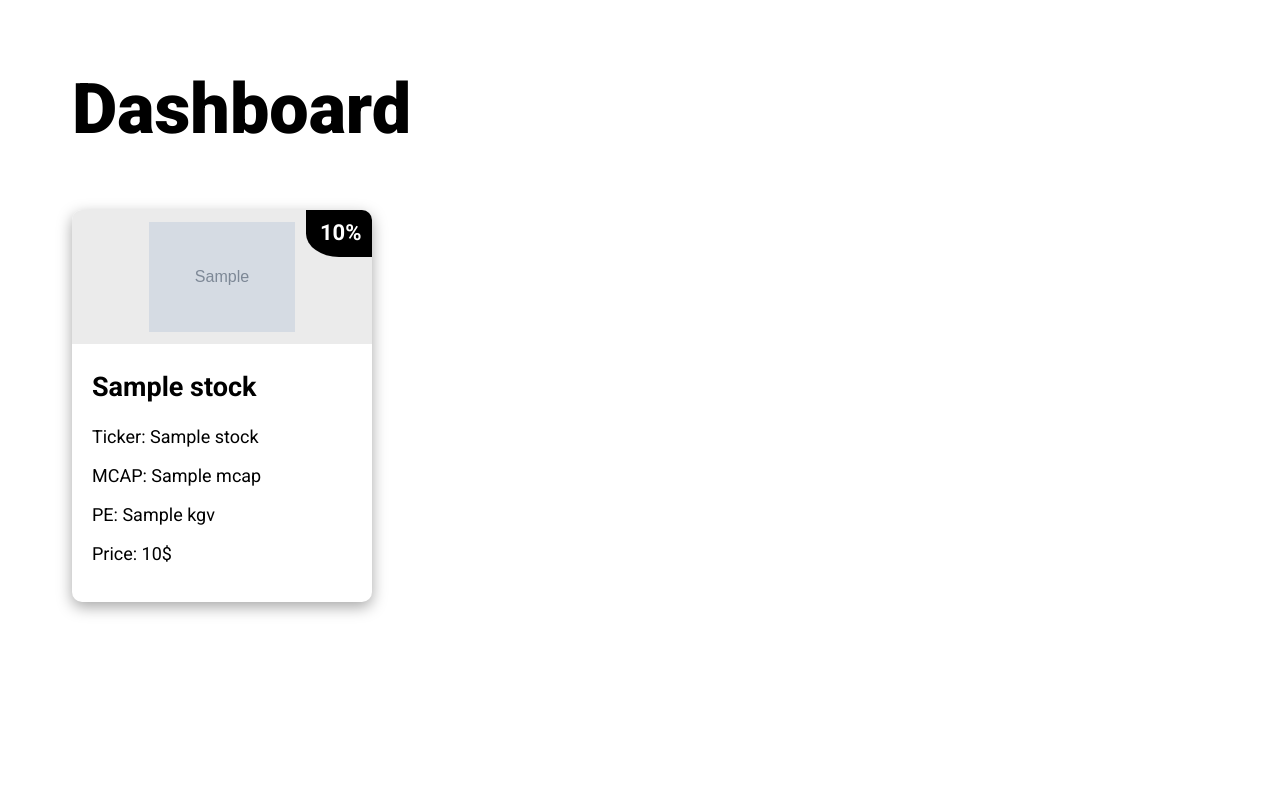
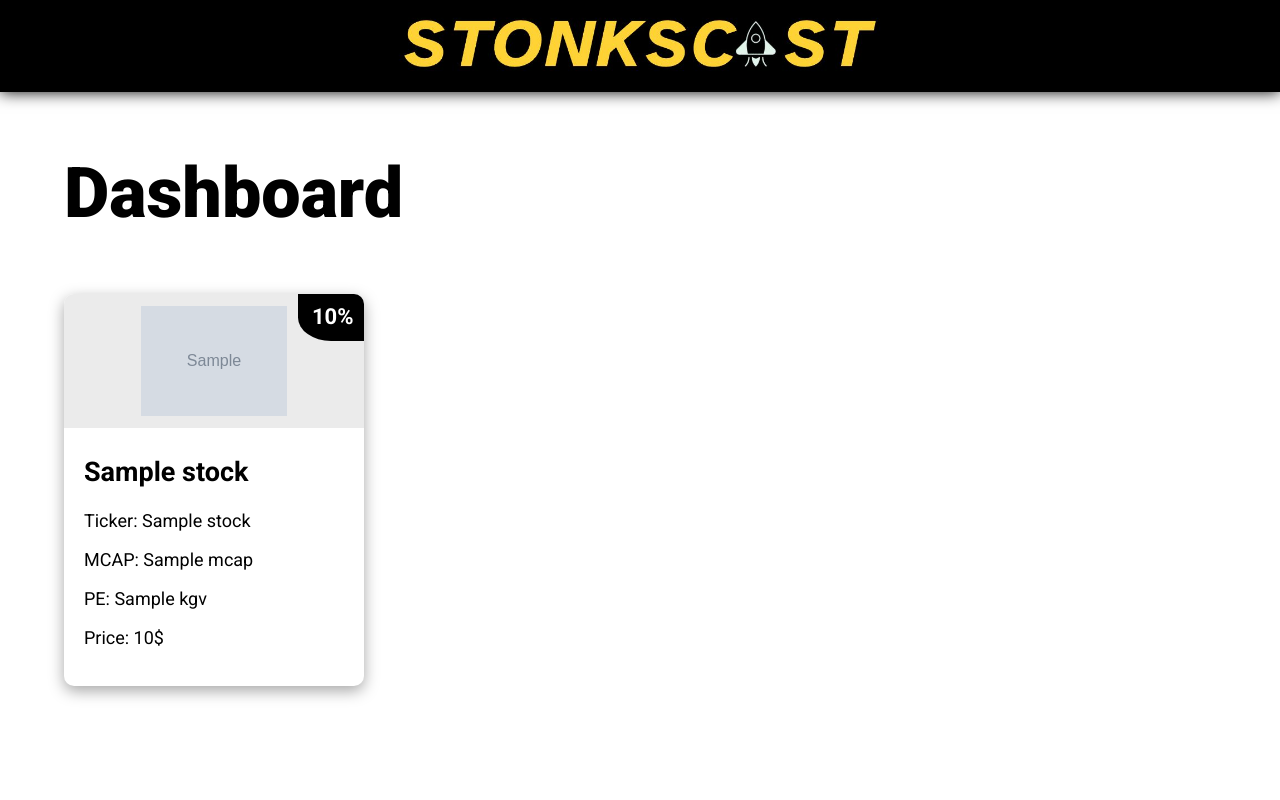
Before and after one commit to adavidho/Stonkscast, a Django app: template web_app/stonkscast/web_app/templates/web_app/index.html in a window 1280 px wide. Run offline with Django 4.2, Linux system fonts and the light colour scheme; the template is opened without the code that fills it: most values are stand-ins (such as "Sample title", 1, 10 or a date in 2020); grey boxes marked "Sample" are stand-in pictures.

Commit message:
Website Header

```diff
--- a/web_app/stonkscast/web_app/static/web_app/style.css
+++ b/web_app/stonkscast/web_app/static/web_app/style.css
@@ -8,6 +8,20 @@ body {
     font-size: 18px;
     font-family: 'Roboto', sans-serif;
     font-weight: 400;
+    margin: 0;
+}
+
+header {
+    background-color: black;
+    width: 100%;
+    display: flex;
+    justify-content: center;
+    box-shadow: 0px 0px 15px black;
+}
+
+img {
+    width: 100%;
+    max-width: 500px;
 }
 
 .content-wrapper {
--- a/web_app/stonkscast/web_app/templates/web_app/index.html
+++ b/web_app/stonkscast/web_app/templates/web_app/index.html
@@ -14,6 +14,9 @@
     <link rel="shortcut icon" type="image/x-icon" href="{% static 'web_app/favicon.ico' %}"/>
 </head>
 <body>
+    <header>
+        <img src="{% static 'web_app/logo.jpeg' %}" alt="Stonkscast Logo">
+    </header>
     <div class="content-wrapper">
         <h1>Dashboard</h1>
         <div class="cards">
```
Also changed, not shown: web_app/stonkscast/web_app/static/web_app/logo.jpeg (added).
